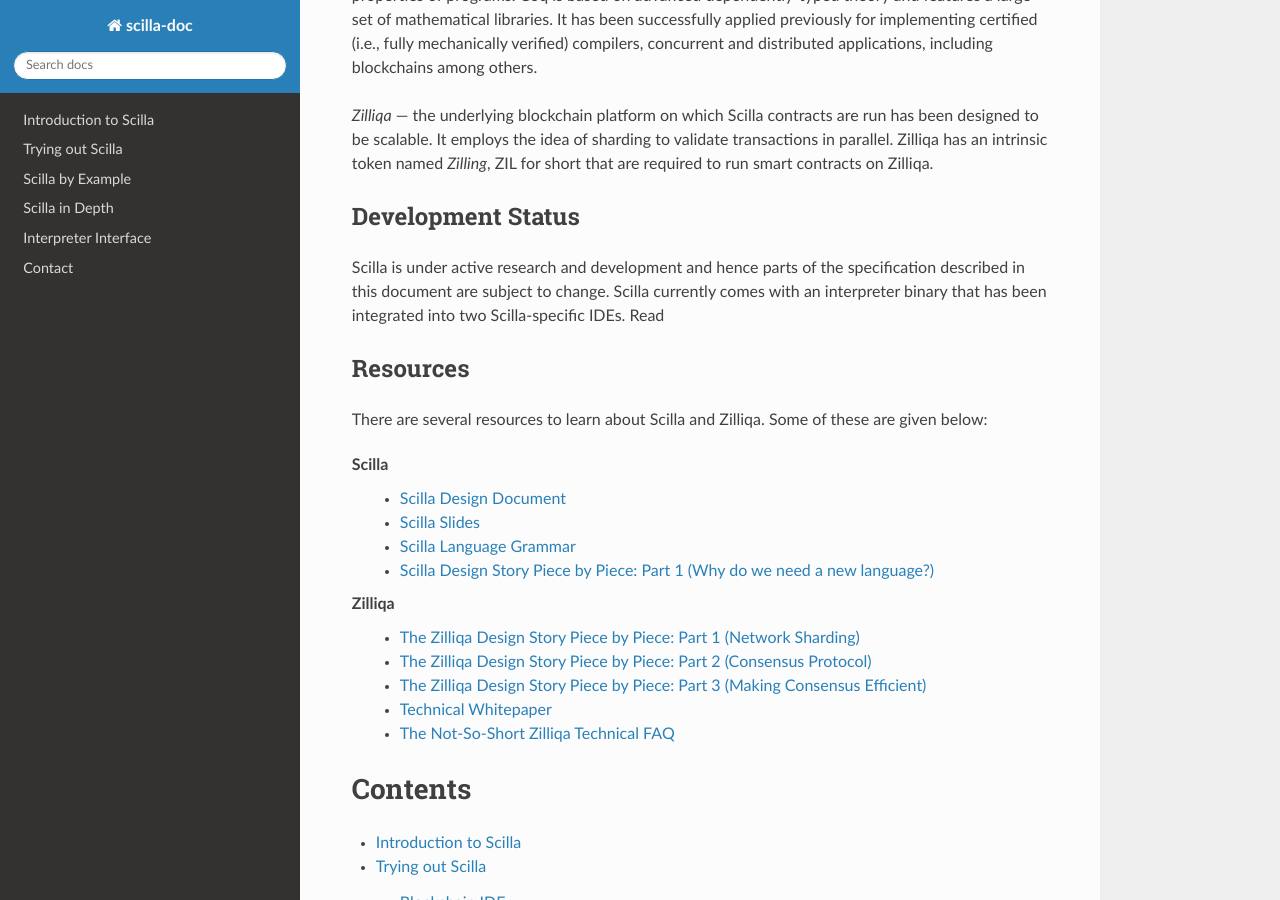
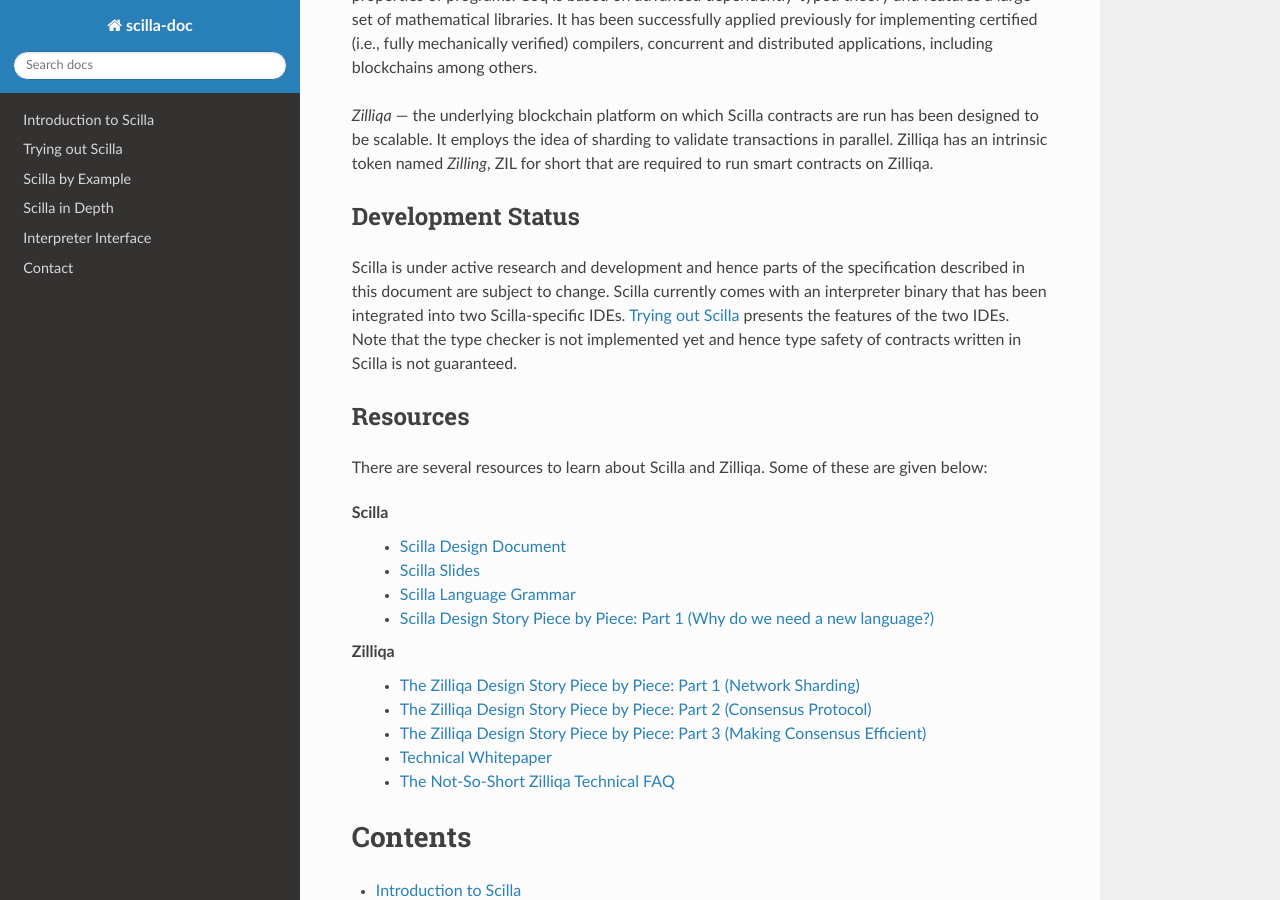
Before and after one commit to Zilliqa/scilla-docs, a Sphinx documentation site: the page built from docs/source/index.rst, in a window 1280 px wide and 900 px high, scrolled down 640 px. Built offline with Sphinx 7.4.7 and the Read the Docs theme 2.0.0, drawn with Linux system fonts in a browser that asks for light colours.

Commit message:
Added dev status in index

```diff
--- a/docs/source/index.rst
+++ b/docs/source/index.rst
@@ -44,8 +44,9 @@ Development Status
 Scilla is under active research and development and hence parts of the
 specification described in this document are subject to change. Scilla
 currently comes with an interpreter binary that has been integrated into two
-Scilla-specific IDEs.  Read
-
+Scilla-specific IDEs. :ref:`trial-label` presents the features of the two IDEs.
+Note that the type checker is not implemented yet and hence type safety of
+contracts written in Scilla is not guaranteed.
 
 Resources
 *********
--- a/docs/source/scilla-trial.rst
+++ b/docs/source/scilla-trial.rst
@@ -1,3 +1,5 @@
+.. _trial-label:
+
 Trying out Scilla
 =================
 
```
